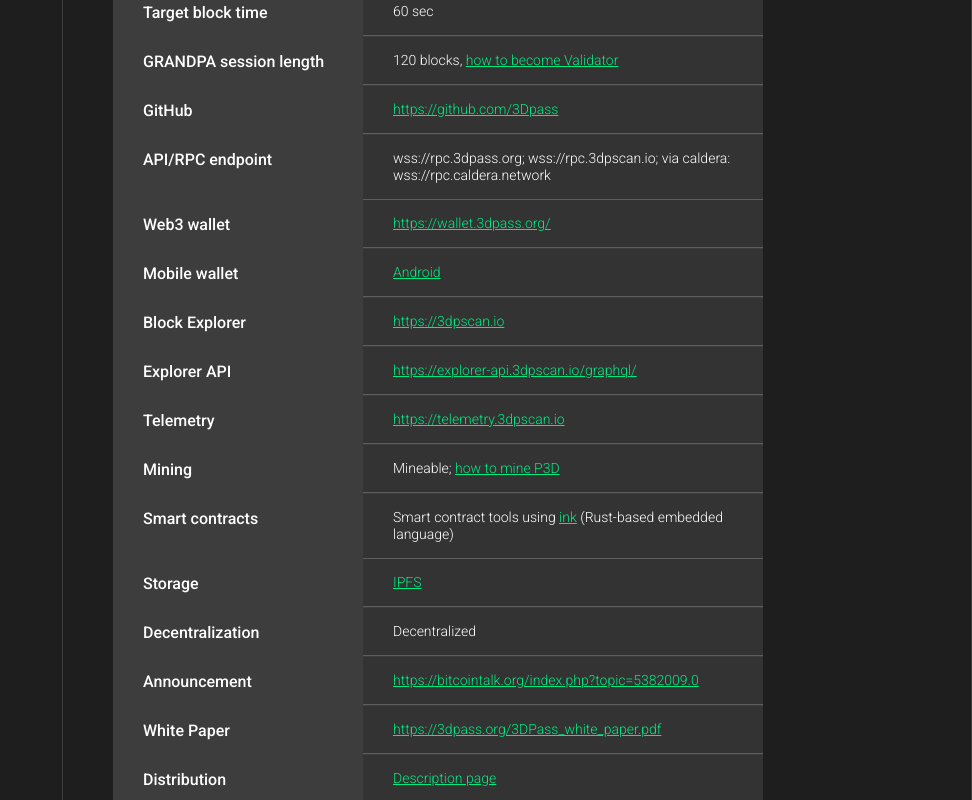
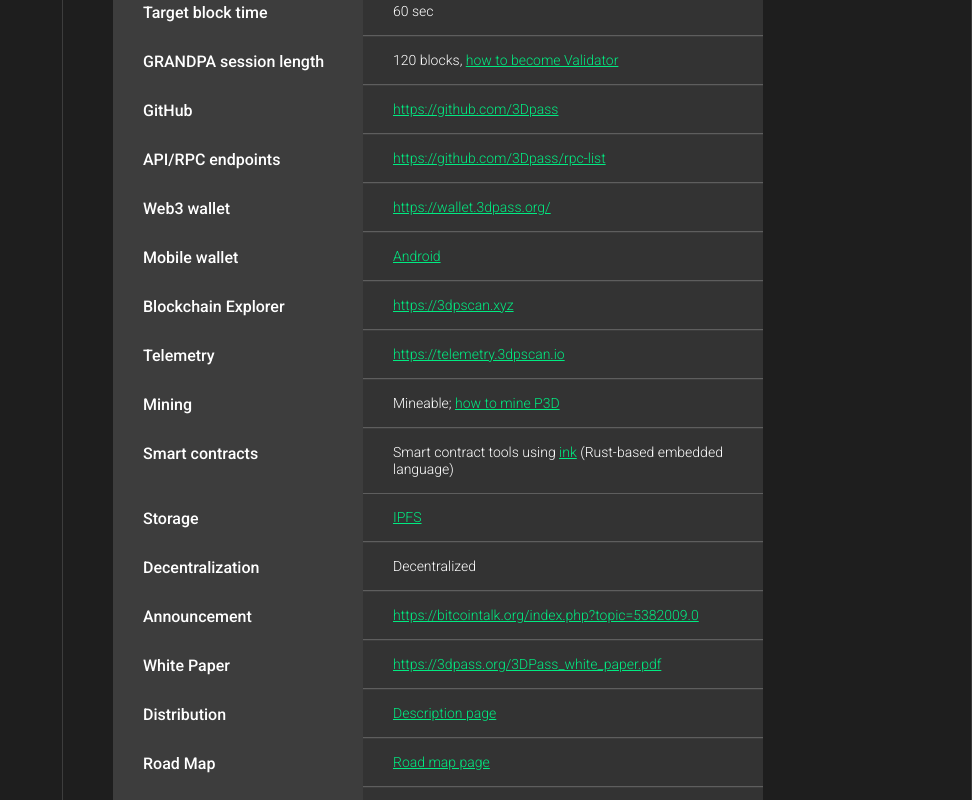
Before and after one commit to 3Dpass/website, a React (Create React App) app: page /coin in a window 1280 px wide. Shown: the part 8140-8940 px from the top of the page, without its empty margins (308-1280 px from the left). Built offline with nearby package versions, Linux system fonts and the light colour scheme; the HTML template or start-up script is replaced by a standard one.

Commit message:
3dpscan-links

```diff
--- a/src/components/Footer.jsx
+++ b/src/components/Footer.jsx
@@ -117,7 +117,7 @@ const Footer = () => {
             <a href="/mobile-wallet">
               <div className="footer-item">Mobile Wallet</div>
             </a>
-            <a href="https://3dpscan.io">
+            <a href="https://3dpscan.xyz">
               <div className="footer-item">Block Explorer</div>
             </a>
             <a href="https://3dpswap.online">
--- a/src/pages/Coin.jsx
+++ b/src/pages/Coin.jsx
@@ -570,7 +570,7 @@ ETH SIGNATURE
                 Network name
               </div>
               <div className="page-table-right page-table-content">
-                The Ledger of Things
+                3dpass - The Ledger of Things
               </div>
               <div className="page-table-left page-table-info">Blockchain</div>
               <div className="page-table-right page-table-content">
@@ -600,7 +600,7 @@ ETH SIGNATURE
               </div>
               <div className="page-table-left page-table-info">Consensus</div>
               <div className="page-table-right page-table-content">
-              <Link to="/proof-of-scan">Proof of Scan</Link> (Hybryd PoW + PoA GRANDPA deterministic finality),
+              <Link to="/proof-of-scan">Proof of Scan</Link> (Hybryd PoW + PoA GRANDPA deterministic blockchain finality),
                 Algorithm: <Link to="/grid2d">Grid2D</Link> (based on recognition)
               </div>
               <div className="page-table-left page-table-info">
@@ -636,11 +636,12 @@ ETH SIGNATURE
                 </Link>
               </div>
               <div className="page-table-left page-table-info">
-                API/RPC endpoint
+                API/RPC endpoints
               </div>
               <div className="page-table-right page-table-content">
-                wss://rpc.3dpass.org; wss://rpc.3dpscan.io; via caldera:
-                wss://rpc.caldera.network
+              <Link to="https://github.com/3Dpass/rpc-list">
+                  https://github.com/3Dpass/rpc-list
+              </Link>
               </div>
               <div className="page-table-left page-table-info">Web3 wallet</div>
               <div className="page-table-right page-table-content">
@@ -656,18 +657,10 @@ ETH SIGNATURE
                   Android
                 </Link>
               </div>
-              <div className="page-table-left page-table-info">Block Explorer</div>
+              <div className="page-table-left page-table-info">Blockchain Explorer</div>
               <div className="page-table-right page-table-content">
-                <Link to="https://3dpscan.io">
-                  https://3dpscan.io
-                </Link>
-              </div>
-              <div className="page-table-left page-table-info">
-                Explorer API
-              </div>
-              <div className="page-table-right page-table-content">
-                <Link to="https://explorer-api.3dpscan.io/graphql/">
-                  https://explorer-api.3dpscan.io/graphql/
+                <Link to="https://3dpscan.xyz">
+                  https://3dpscan.xyz
                 </Link>
               </div>
               <div className="page-table-left page-table-info">Telemetry</div>
@@ -731,8 +724,8 @@ ETH SIGNATURE
               <Link to="https://www.coingecko.com/en/coins/3dpass">
                   CoinGecko
                 </Link>
-                ; <Link to="https://www.livecoinwatch.com/price/3DPassCoin-P3D">
-                  Livecoinwatch
+                ; <Link to="https://coinmarketcap.com/currencies/3dpass/">
+                  CoinMarketCap
                 </Link>
               </div>
               <div className="page-table-left page-table-info">Licence</div>
@@ -751,7 +744,7 @@ ETH SIGNATURE
               </div>
               <div className="page-table-left page-table-info">Forkless upgrade</div>
               <div className="page-table-right page-table-content">
-                <Link to="/forkless-upgrade">Yes</Link> (based on WASM)
+                <Link to="/forkless-upgrade">Yes</Link> (WASM-based runtime)
               </div>
             </div>
           </div>
@@ -775,15 +768,15 @@ ETH SIGNATURE
                   The team share - 101 000 000 P3D (10.1% of total supply), issued
                   in genesis block. Vesting schedule: 30 000 000 P3D locked until the block #905700; 30 000 000 P3D locked until the block #1431300; 30 000 000 P3D locked until the block #1956900:
                   <ol>
-                    <li><Link to="https://3dpscan.io/account/d1CNDotJXNPvnSA5EQXpSbkUyXBVmaggkARY7kcgXim4BqeBJ">d1CNDotJXNPvnSA5EQXpSbkUyXBVmaggkARY7kcgXim4BqeBJ</Link></li>
-                    <li><Link to="https://3dpscan.io/account/d1E8Bh1ZoTjnSfRnnQCKgteV1ipd9yMvK3dQnD3gAHLv3notP">d1E8Bh1ZoTjnSfRnnQCKgteV1ipd9yMvK3dQnD3gAHLv3notP</Link></li>
-                    <li><Link to="https://3dpscan.io/account/d1GejSwamhiKSGP9sbChYq4GJjWSrpA7v3PdfNijdwL8aGYCB">d1GejSwamhiKSGP9sbChYq4GJjWSrpA7v3PdfNijdwL8aGYCB</Link></li>
-                    <li><Link to="https://3dpscan.io/account/d1GZ8GxP3KzKJGRYmp9HMwxurnSKx3ACcqeZqLY5kpbLEyjzE">d1GZ8GxP3KzKJGRYmp9HMwxurnSKx3ACcqeZqLY5kpbLEyjzE</Link></li>
-                    <li><Link to="https://3dpscan.io/account/d1F9pWAgHjcADhxrg9DeuiE4KJaNnFBzxCHJvsJUysygrWFnQ">d1F9pWAgHjcADhxrg9DeuiE4KJaNnFBzxCHJvsJUysygrWFnQ</Link></li>
-                    <li><Link to="https://3dpscan.io/account/d1GjsUT5uKxmzrBZo2ed7Q5Woc8gi3g6mRenK8nXw9qhA9SSx">d1GjsUT5uKxmzrBZo2ed7Q5Woc8gi3g6mRenK8nXw9qhA9SSx</Link></li>
-                    <li><Link to="https://3dpscan.io/account/d1GA9xWx3WgpQHp8LHCXHbYoZdvjY3NHhU6gR2fsdVCiC4TdF">d1GA9xWx3WgpQHp8LHCXHbYoZdvjY3NHhU6gR2fsdVCiC4TdF</Link></li>
-                    <li><Link to="https://3dpscan.io/account/d1HBZPs7ZMs5wa3PWk6RorjXKXHx85XkuD9JjN3nyEofW5MBp">d1HBZPs7ZMs5wa3PWk6RorjXKXHx85XkuD9JjN3nyEofW5MBp</Link></li>
-                    <li><Link to="https://3dpscan.io/account/d1Hun336VEgwk5tYFs6TusUESTyKMrLyHh3Yk3d2LMdZqaeDp">d1Hun336VEgwk5tYFs6TusUESTyKMrLyHh3Yk3d2LMdZqaeDp</Link></li>
+                    <li><Link to="https://3dpscan.xyz/#/accounts/d1CNDotJXNPvnSA5EQXpSbkUyXBVmaggkARY7kcgXim4BqeBJ">d1CNDotJXNPvnSA5EQXpSbkUyXBVmaggkARY7kcgXim4BqeBJ</Link></li>
+                    <li><Link to="https://3dpscan.xyz/#/accounts/d1E8Bh1ZoTjnSfRnnQCKgteV1ipd9yMvK3dQnD3gAHLv3notP">d1E8Bh1ZoTjnSfRnnQCKgteV1ipd9yMvK3dQnD3gAHLv3notP</Link></li>
+                    <li><Link to="https://3dpscan.xyz/#/accounts/d1GejSwamhiKSGP9sbChYq4GJjWSrpA7v3PdfNijdwL8aGYCB">d1GejSwamhiKSGP9sbChYq4GJjWSrpA7v3PdfNijdwL8aGYCB</Link></li>
+                    <li><Link to="https://3dpscan.xyz/#/accounts/d1GZ8GxP3KzKJGRYmp9HMwxurnSKx3ACcqeZqLY5kpbLEyjzE">d1GZ8GxP3KzKJGRYmp9HMwxurnSKx3ACcqeZqLY5kpbLEyjzE</Link></li>
+                    <li><Link to="https://3dpscan.xyz/#/accounts/d1F9pWAgHjcADhxrg9DeuiE4KJaNnFBzxCHJvsJUysygrWFnQ">d1F9pWAgHjcADhxrg9DeuiE4KJaNnFBzxCHJvsJUysygrWFnQ</Link></li>
+                    <li><Link to="https://3dpscan.xyz/#/accounts/d1GjsUT5uKxmzrBZo2ed7Q5Woc8gi3g6mRenK8nXw9qhA9SSx">d1GjsUT5uKxmzrBZo2ed7Q5Woc8gi3g6mRenK8nXw9qhA9SSx</Link></li>
+                    <li><Link to="https://3dpscan.xyz/#/accounts/d1GA9xWx3WgpQHp8LHCXHbYoZdvjY3NHhU6gR2fsdVCiC4TdF">d1GA9xWx3WgpQHp8LHCXHbYoZdvjY3NHhU6gR2fsdVCiC4TdF</Link></li>
+                    <li><Link to="https://3dpscan.xyz/#/accounts/d1HBZPs7ZMs5wa3PWk6RorjXKXHx85XkuD9JjN3nyEofW5MBp">d1HBZPs7ZMs5wa3PWk6RorjXKXHx85XkuD9JjN3nyEofW5MBp</Link></li>
+                    <li><Link to="https://3dpscan.xyz/#/accounts/d1Hun336VEgwk5tYFs6TusUESTyKMrLyHh3Yk3d2LMdZqaeDp">d1Hun336VEgwk5tYFs6TusUESTyKMrLyHh3Yk3d2LMdZqaeDp</Link></li>
                   </ol>
                 </li>
                 <li>
@@ -791,14 +784,14 @@ ETH SIGNATURE
                   issued in genesis block. The budget is being spent through the Treasury account
                   controlled by the <Link to="/governance">Governance</Link>
                   <ul>
-                  <li><Link to="https://3dpscan.io/account/d1ESJKwsk6zP8tBNJABUnf8mtKcqo1U2UVG7iEZ7uytGbWKAL">d1ESJKwsk6zP8tBNJABUnf8mtKcqo1U2UVG7iEZ7uytGbWKAL</Link></li>
+                  <li><Link to="https://3dpscan.xyz/#/accounts/d1ESJKwsk6zP8tBNJABUnf8mtKcqo1U2UVG7iEZ7uytGbWKAL">d1ESJKwsk6zP8tBNJABUnf8mtKcqo1U2UVG7iEZ7uytGbWKAL</Link></li>
                   </ul>
                 </li>
                 <li id="contribution-budget">
                   Contribution budget: 60 000 000 P3D (6% of total supply),
-                  issued in genesis block. The budget is transferred to and being spent through the <Link to="https://3dpscan.io/account/d1EjCsWUVnKTG3dysQC2MWDfZKngtiwV2ZLegWRfFMbUR5d6c">Treasury account</Link> controlled by the <Link to="/governance">Governance</Link>
+                  issued in genesis block. The budget is transferred to and being spent through the <Link to="https://3dpscan.xyz/#/accounts/d1EjCsWUVnKTG3dysQC2MWDfZKngtiwV2ZLegWRfFMbUR5d6c">Treasury account</Link> controlled by the <Link to="/governance">Governance</Link>
                   <ul>
-                  <li>Initial address the budget was issued with: <Link to="https://3dpscan.io/account/d1EVSxVDFMMDa79NzV2EvW66PpdD1uLW9aQXjhWZefUfp8Mhf">d1EVSxVDFMMDa79NzV2EvW66PpdD1uLW9aQXjhWZefUfp8Mhf</Link></li>
+                  <li>Initial address the budget was issued with: <Link to="https://3dpscan.xyz/#/accounts/d1EVSxVDFMMDa79NzV2EvW66PpdD1uLW9aQXjhWZefUfp8Mhf">d1EVSxVDFMMDa79NzV2EvW66PpdD1uLW9aQXjhWZefUfp8Mhf</Link></li>
                   </ul>
                 </li>
               </ul>
--- a/src/pages/Community.jsx
+++ b/src/pages/Community.jsx
@@ -1119,11 +1119,8 @@ const Community = () => {
                 <Link to="/mobile-wallet">
                   <li>Mobile wallet</li>
                 </Link>
-                <Link to="https://3dpscan.io">
-                  <li>Blockchain Explorer 1</li>
-                </Link>
-                <Link to="http://explorer.3dpassmining.info">
-                  <li>Blockchain Explorer 2</li>
+                <Link to="https://3dpscan.xyz">
+                  <li>Explorer</li>
                 </Link>
                 <Link to="https://talisman.xyz">
                   <li>Talisman muli-chain wallet</li>
@@ -1135,9 +1132,6 @@ const Community = () => {
               <ul className="page-content-text">
                 <Link to="https://telemetry.3dpscan.io">
                   <li>Telemetry server</li>
-                </Link>
-                <Link to="https://explorer-api.3dpscan.io/graphql/">
-                  <li>Block Explorer API graphql</li>
                 </Link>
                 <Link to="https://polkadot.js.org/apps/?rpc=wss%253A%252F%252Frpc.3dpass.org">
                   <li>Polkadot js wallet</li>
--- a/src/pages/Governance.jsx
+++ b/src/pages/Governance.jsx
@@ -829,7 +829,7 @@ electorate - the total number of tokens issued in the network
               The Treasury is a pot of funds collected through either <Link to="/mainnet#validator-punishments">slashing
               Validators accounts</Link> for missbehaviour or direct donations. 3Dpass
               mainnet treasury accound is{" "}
-              <Link to="https://3dpscan.io/account/d1EjCsWUVnKTG3dysQC2MWDfZKngtiwV2ZLegWRfFMbUR5d6c">d1EjCsWUVnKTG3dysQC2MWDfZKngtiwV2ZLegWRfFMbUR5d6c</Link>
+              <Link to="https://3dpscan.xyz/#/accounts/d1EjCsWUVnKTG3dysQC2MWDfZKngtiwV2ZLegWRfFMbUR5d6c">d1EjCsWUVnKTG3dysQC2MWDfZKngtiwV2ZLegWRfFMbUR5d6c</Link>
             </div>
             <div className="page-content-text">
               The funds held in the Treasury can be spent by making a spending
--- a/src/pages/Home.jsx
+++ b/src/pages/Home.jsx
@@ -30,6 +30,13 @@ const Home = () => {
 
   const [news, setNews] = useState([
     {
+      title: "New blockchain explorer has come into operation!",
+      description:
+        "Brand new open source blockchain explorer has come into operation and is available via 3dpscan.xyz. Github: https://github.com/3Dpass/explorer",
+      date: "Apr 28, 2025",
+      link: "https://3dpscan.xyz"
+    },
+    {
       title: "Counterstake bridge smart contracts are being tested on testnet!",
       description:
         "The assetss-erc20 interface and precompile have been deployed on testnet, which allows for wrapped local assets to be accessible through the EVM.",
@@ -41,13 +48,6 @@ const Home = () => {
       description:
         "P3Dt native - P3Dt ERC20 (mapped) cross-platform transfers are proved successful on testnet!",
       date: "Mar 05, 2025",
-      link: "https://github.com/3Dpass/3DP/tree/test"
-    },
-    {
-      title: "The EVM emulator feature is launched on testnet!",
-      description:
-        "The EVM compatibility layer has been integrated into the Node, which is now available for public review and testing over the `test` branch!",
-      date: "Jan 28, 2025",
       link: "https://github.com/3Dpass/3DP/tree/test"
     },
   ]);
@@ -82,7 +82,7 @@ const Home = () => {
             <Link to="https://3dpswap.online">
               <Button type="button" label="3dpswap DEX UI" />
             </Link>
-            <Link to="https://3dpscan.io">
+            <Link to="https://3dpscan.xyz">
               <Button type="button" label="Block Explorer" />
             </Link>
           </div>
--- a/src/pages/Mainnet.jsx
+++ b/src/pages/Mainnet.jsx
@@ -329,7 +329,7 @@ const Mainnet = () => {
           <a href="https://3dpswap.online">
             <div className="one-subheader">3dpswap DEX UI</div>
           </a>
-          <a href="https://3dpscan.io">
+          <a href="https://3dpscan.xyz">
             <div className="one-subheader">Blockchain Explorer</div>
           </a>
           <a href="https://discord.gg/u24WkXcwug">
@@ -2165,19 +2165,19 @@ curl -H "Content-Type: application/json" -d '{"id":1, "jsonrpc":"2.0", "method":
             <ul className="page-content-text">
               <li>
                 3DPASS REGISTRAR:{" "}
-                <Link to="https://3dpscan.io/account/d1CJYEbtNDtKWR3gdEABQRynTbcVi1u9AFTF9J6yCSazgYW1h">d1CJYEbtNDtKWR3gdEABQRynTbcVi1u9AFTF9J6yCSazgYW1h</Link> | fee: 20 P3D
+                <Link to="https://3dpscan.xyz/#/accounts/d1CJYEbtNDtKWR3gdEABQRynTbcVi1u9AFTF9J6yCSazgYW1h">d1CJYEbtNDtKWR3gdEABQRynTbcVi1u9AFTF9J6yCSazgYW1h</Link> | fee: 20 P3D
                 | regIndex: 0
               </li>
               <li>
-                CALDERATRADE: <Link to="https://3dpscan.io/account/d1J1WymQy1aVqstxWdY7wE6V1RNFtHkK68g3KKW1Sc3rUmBVF">d1J1WymQy1aVqstxWdY7wE6V1RNFtHkK68g3KKW1Sc3rUmBVF</Link>
+                CALDERATRADE: <Link to="https://3dpscan.xyz/#/accounts/d1J1WymQy1aVqstxWdY7wE6V1RNFtHkK68g3KKW1Sc3rUmBVF">d1J1WymQy1aVqstxWdY7wE6V1RNFtHkK68g3KKW1Sc3rUmBVF</Link>
                 | fee: 20 P3D | regIndex: 1
               </li>
               <li>
-                REB0RN-DEDI-1: <Link to="https://3dpscan.io/account/d1Feb4mTdnp3snZUmuBGPjmK9p8vJ6DmqJFt4ScxVe4oUWNJz">d1Feb4mTdnp3snZUmuBGPjmK9p8vJ6DmqJFt4ScxVe4oUWNJz</Link>
+                REB0RN-DEDI-1: <Link to="https://3dpscan.xyz/#/accounts/d1Feb4mTdnp3snZUmuBGPjmK9p8vJ6DmqJFt4ScxVe4oUWNJz">d1Feb4mTdnp3snZUmuBGPjmK9p8vJ6DmqJFt4ScxVe4oUWNJz</Link>
                 | fee: 20 P3D | regIndex: 2
               </li>
               <li>
-                WLINK-NETWORK: <Link to="https://3dpscan.io/account/d1H1j9SGoMcJge45CNS81ey4GhMN8jqjte1fbNMgUSBW6Zv4f">d1H1j9SGoMcJge45CNS81ey4GhMN8jqjte1fbNMgUSBW6Zv4f</Link>
+                WLINK-NETWORK: <Link to="https://3dpscan.xyz/#/accounts/d1H1j9SGoMcJge45CNS81ey4GhMN8jqjte1fbNMgUSBW6Zv4f">d1H1j9SGoMcJge45CNS81ey4GhMN8jqjte1fbNMgUSBW6Zv4f</Link>
                 | fee: 20 P3D | regIndex: 3
               </li>
             </ul>
```
